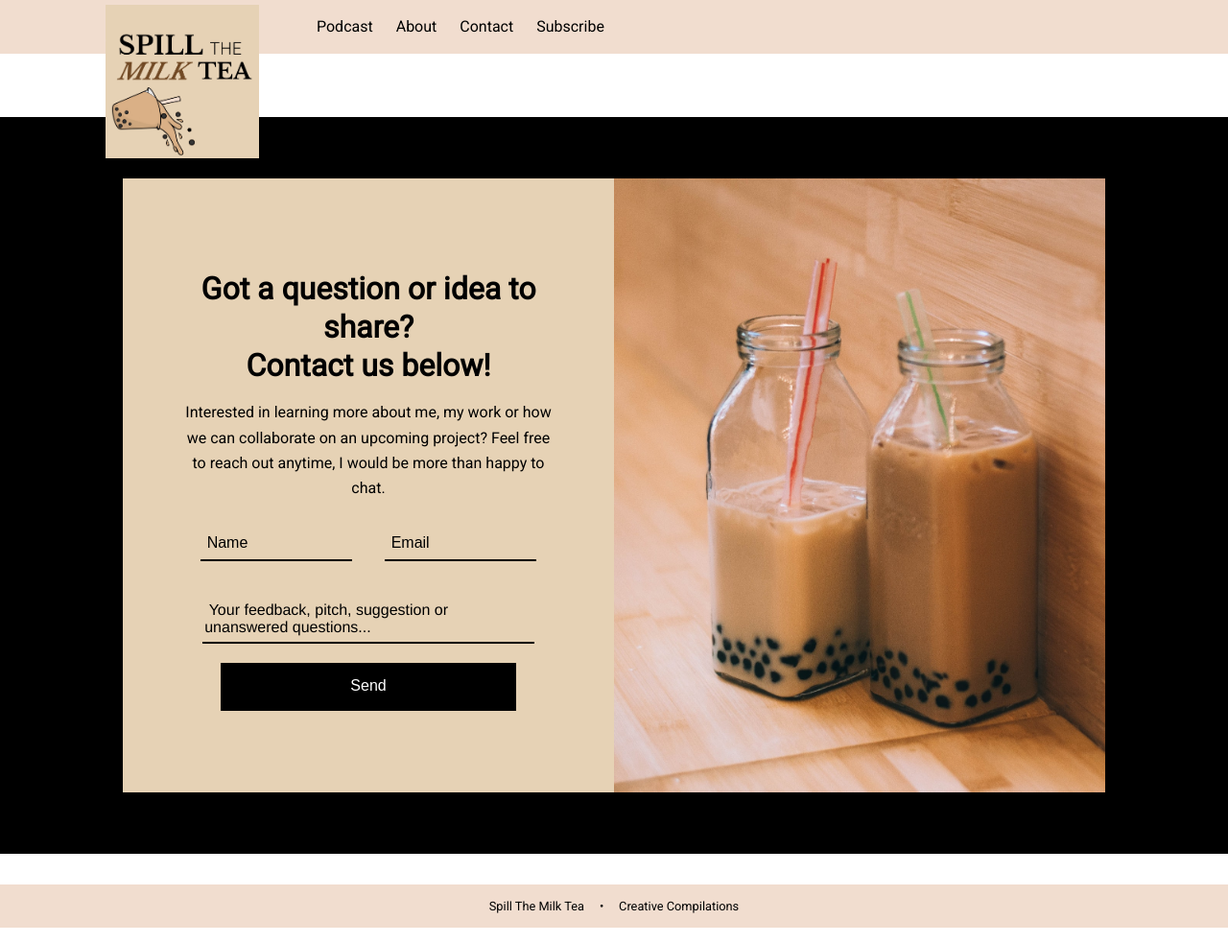
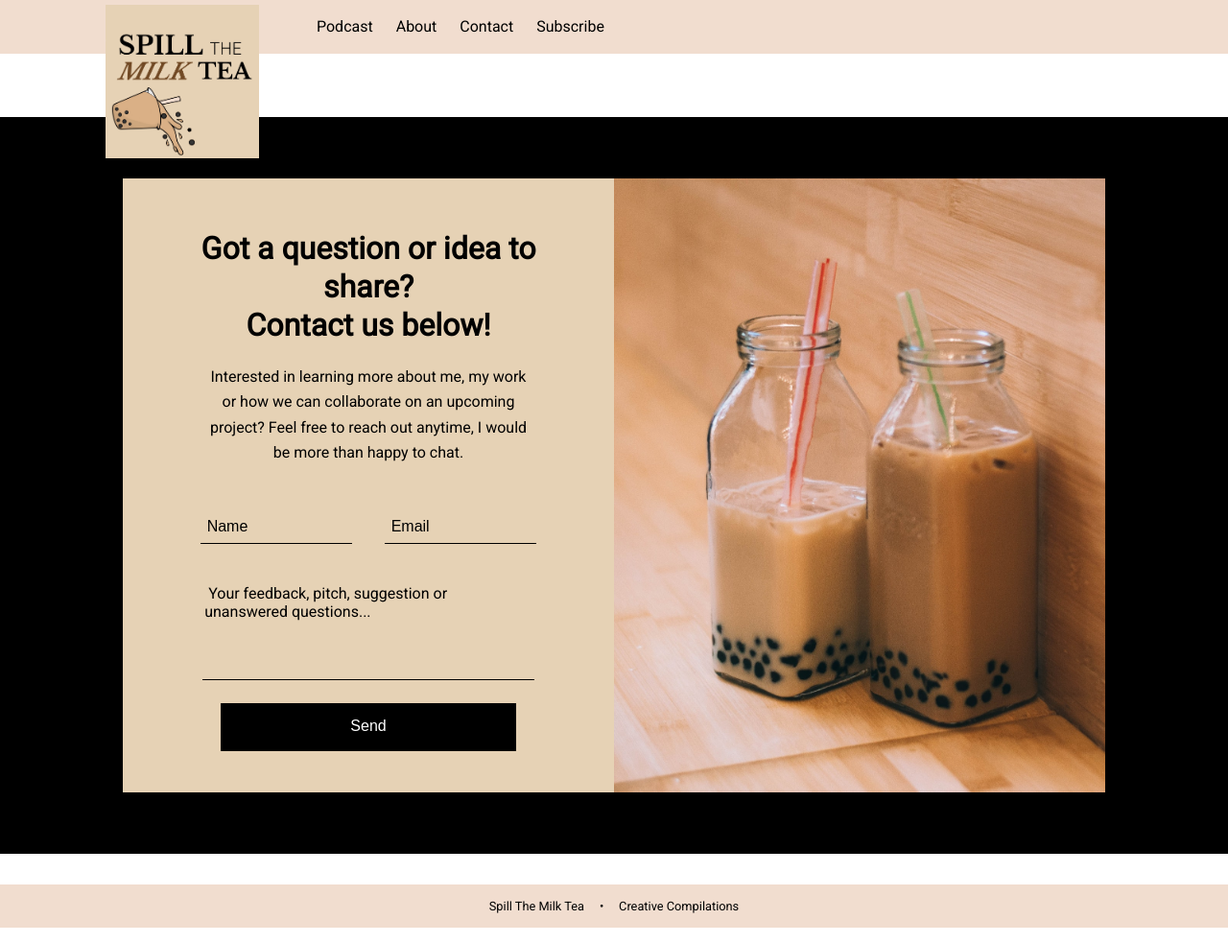
Before and after one commit to JohnnyClTam/SpillTheMilkTea, a Jekyll site: the page built from pages/contact.md, in a window 1280 px wide. Shown: the whole page at 96% size. Built offline with Jekyll 4.4.1, drawn with Linux system fonts in a browser that asks for light colours; nearby versions of some CDN libraries.

Commit message:
Version 1.1

```diff
--- /dev/null
+++ b/CNAME
@@ -0,0 +1 @@
+spillthemilktea.com
--- a/assets/css/_sass/_misc.scss
+++ b/assets/css/_sass/_misc.scss
@@ -31,7 +31,7 @@
 input {
 	border: none;
 	outline: none;
-	border-bottom: 2px solid black;
+	border-bottom: 0.25px solid black;
 	width: 80%;
 	font-size: 1em;
 }
@@ -52,10 +52,10 @@ textarea {
     color: black;
     outline: none;
     border: none;
-    border-bottom: 2px solid black;
+    border-bottom: 0.25px solid black;
     resize: none;
     font-size: 1em;
-  	font-family: 'Helvetica', Arial, Lucida Grande, sans-serif;
+  	font-family: 'Roboto', sans-serif;
 }
 ::placeholder { /* Chrome, Firefox, Opera, Safari 10.1+ */
   color: black;
@@ -87,6 +87,7 @@ textarea {
 	}
 	textarea {
 	    width: 90%;
+	    height: 8vw;
 	}
 	.episode-wrapper {
 		width: 75%;
@@ -97,13 +98,23 @@ textarea {
 		display: inline-block;
 		position: relative;
 	}
+	.text-margin h1 {
+		font-size:2em;
+	}
 }
 @media (max-width: $container-width) {
-	.split, .split-height {
+	.split {
 		min-width: 100vw;
 		min-height: 100vw;
 		width: 100vw;
 		height: 100vw;
+		margin-top: 0;
+		margin-bottom: 0;
+	}
+	.split-height {
+		min-width: 100vw;
+		min-height: 100vw;
+		width: 100vw;
 		margin-top: 0;
 		margin-bottom: 0;
 	}
@@ -116,9 +127,21 @@ textarea {
 	}
 	textarea {
 	    width: 80%;
+	    height: 20vw;
 	}
 	.quarter {
 		padding-left: 2vw;
 		padding-right: 2vw;
 	}
+	.text-margin h1 {
+		margin-left: 1.5em;
+		margin-right: 1.5em;
+		font-size:1.5em;
+	}
+	.text-margin p {
+		margin-left: 1.5em;
+		margin-right: 1.5em;
+		display: inline-block;
+		position: relative;
+	}
 }
--- a/pages/contact.md
+++ b/pages/contact.md
@@ -7,9 +7,11 @@ title: Contact
 	<div class="table-row">
 		<div class="table-cell split-height" style="background-color: #e6d2b5;">
 			<div class="table-column mobile-margins">
-			  	<div class="table-cell">
-					<h1 style="font-size:2em;padding-left:5vw; padding-right:5vw;">Got a question or idea to share?<br>Contact us below!</h1>
+			  	<div class="table-cell text-margin">
+					<h1 style="font-size: ;padding-left:5vw; padding-right:5vw;">Got a question or idea to share?<br>Contact us below!</h1>
 					<p style="text-align:center; font-size:1em; padding-left:5vw; padding-right:5vw;">Interested in learning more about me, my work or how we can collaborate on an upcoming project? Feel free to reach out anytime, I would be more than happy to chat.</p>
+				</div>
+				<div class="table-cell text-margin">
 					<form id="contactform" action="https://formspree.io/xlepkqbn" method="POST">
 						<div class="table-row" style="padding-left:5vw; padding-right:5vw;">
 						    <div class="table-cell">
```
